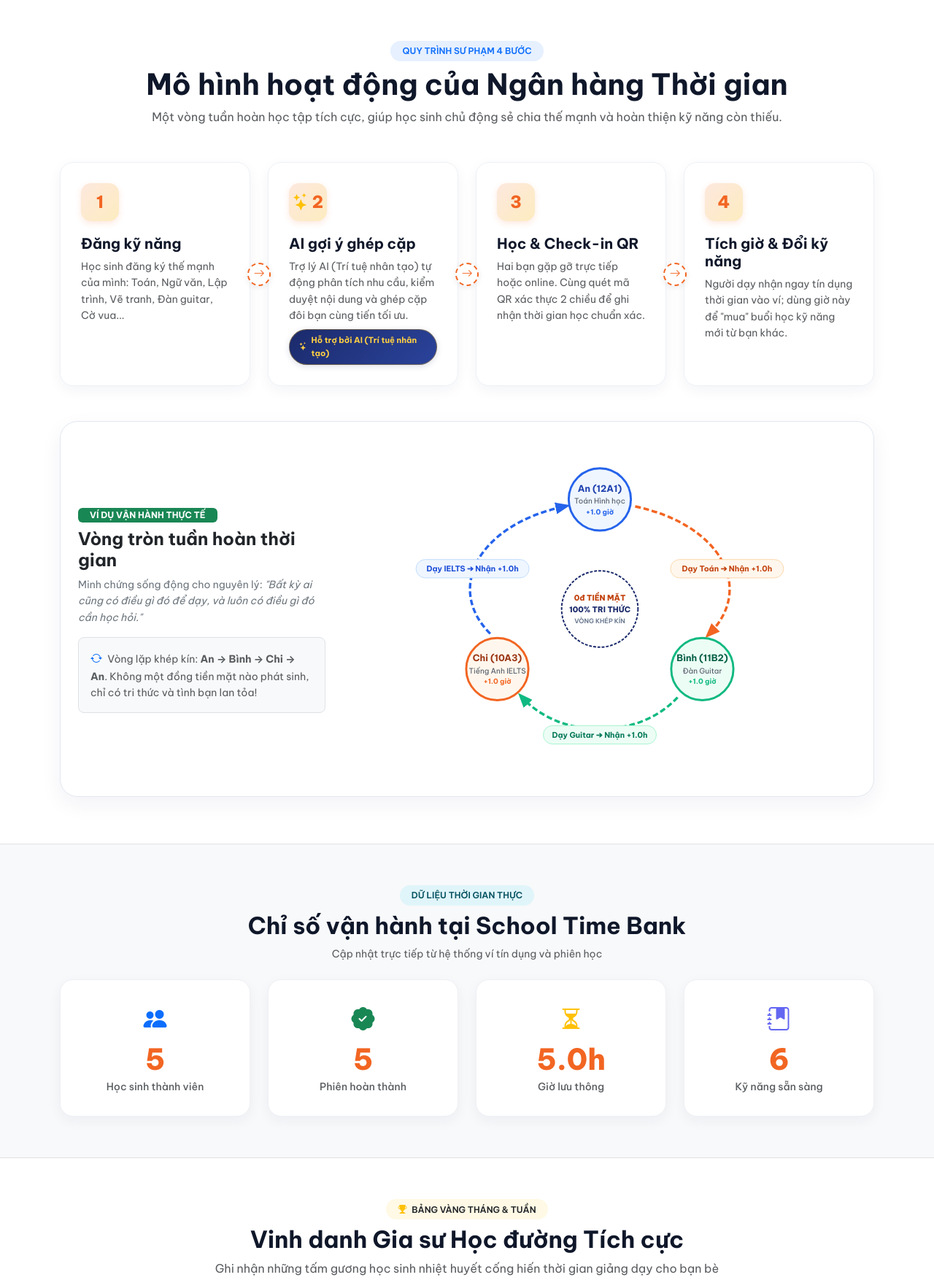
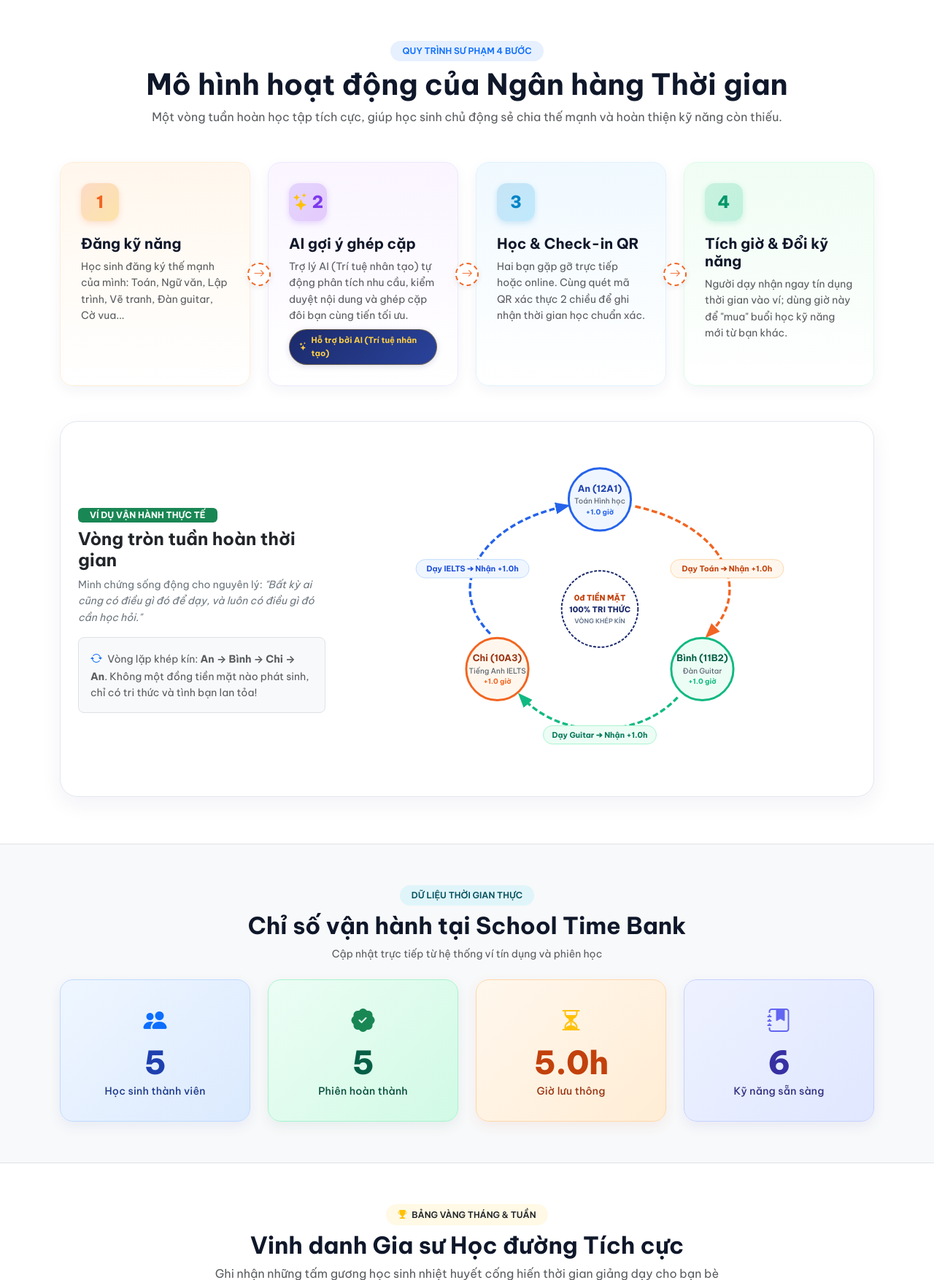
Before and after one commit to shachiko/timebank-edu, a Flask app: page / in a window 1280 px wide. Shown: the part 1720-3474 px from the top of the page at 73% size. Run offline with Flask 3, Linux system fonts and the light colour scheme; data comes from the database, SQL or seed files in the repository; some libraries are stand-ins or nearby versions.

Commit message:
feat(ui): refine terminology, Vietnamese quotation marks, and modern color palette for navbar, steps, and stats

```diff
--- a/run_all_tests.py
+++ b/run_all_tests.py
@@ -35,14 +35,15 @@ test_files = [
     "test_prompt27_postgres_round.py",
     "test_prompt28_hide_google_drive.py",
     "test_prompt29_admin_tabs.py",
-    "test_prompt30_school_management.py"
+    "test_prompt30_school_management.py",
+    "test_prompt31_ui_wording_color.py"
 ]
 
 results = {}
 all_passed = True
 
 print("=" * 70)
-print("CHẠY TOÀN BỘ REGRESSION TEST SUITE CHO TIMEBANK EDU (PROMPT 30)")
+print("CHẠY TOÀN BỘ REGRESSION TEST SUITE CHO TIMEBANK EDU (PROMPT 31)")
 print("=" * 70)
 
 for tf in test_files:
--- a/static/css/style.css
+++ b/static/css/style.css
@@ -488,6 +502,63 @@ pre, code {
   padding: 1.75rem;
   height: 100%;
   position: relative;
+}
+
+/* 4 Thẻ mô hình hoạt động - Màu nền nhẹ pastel khác nhau cho từng thẻ */
+.step-card.step-card-1 {
+  background: linear-gradient(180deg, #FFF7ED 0%, #FFFFFF 100%) !important;
+  border: 1px solid #FFEDD5 !important;
+}
+.step-card.step-card-1 .step-badge {
+  background: linear-gradient(135deg, rgba(242, 101, 34, 0.2) 0%, rgba(245, 179, 1, 0.3) 100%);
+  color: #F26522;
+  box-shadow: 0 3px 8px rgba(242, 101, 34, 0.18);
+}
+.step-card.step-card-1:hover {
+  border-color: #FDBA74 !important;
+  box-shadow: 0 12px 28px rgba(242, 101, 34, 0.16) !important;
+}
+
+.step-card.step-card-2 {
+  background: linear-gradient(180deg, #FAF5FF 0%, #FFFFFF 100%) !important;
+  border: 1px solid #EDE9FE !important;
+}
+.step-card.step-card-2 .step-badge {
+  background: linear-gradient(135deg, rgba(124, 58, 237, 0.18) 0%, rgba(168, 85, 247, 0.28) 100%);
+  color: #7C3AED;
+  box-shadow: 0 3px 8px rgba(124, 58, 237, 0.18);
+}
+.step-card.step-card-2:hover {
+  border-color: #C4B5FD !important;
+  box-shadow: 0 12px 28px rgba(124, 58, 237, 0.16) !important;
+}
+
+.step-card.step-card-3 {
+  background: linear-gradient(180deg, #F0F9FF 0%, #FFFFFF 100%) !important;
+  border: 1px solid #E0F2FE !important;
+}
+.step-card.step-card-3 .step-badge {
+  background: linear-gradient(135deg, rgba(2, 132, 199, 0.18) 0%, rgba(56, 189, 248, 0.28) 100%);
+  color: #0284C7;
+  box-shadow: 0 3px 8px rgba(2, 132, 199, 0.18);
+}
+.step-card.step-card-3:hover {
+  border-color: #7DD3FC !important;
+  box-shadow: 0 12px 28px rgba(2, 132, 199, 0.16) !important;
+}
+
+.step-card.step-card-4 {
+  background: linear-gradient(180deg, #F0FDF4 0%, #FFFFFF 100%) !important;
+  border: 1px solid #DCFCE7 !important;
+}
+.step-card.step-card-4 .step-badge {
+  background: linear-gradient(135deg, rgba(16, 185, 129, 0.18) 0%, rgba(52, 211, 153, 0.28) 100%);
+  color: #059669;
+  box-shadow: 0 3px 8px rgba(16, 185, 129, 0.18);
+}
+.step-card.step-card-4:hover {
+  border-color: #86EFAC !important;
+  box-shadow: 0 12px 28px rgba(16, 185, 129, 0.16) !important;
 }
 
 .step-badge {
@@ -647,20 +718,99 @@ pre, code {
    10. COUNTER CARD & LEADERBOARD
    ============================================================================== */
 .stat-card {
-  padding: 1.75rem 1.25rem;
+  padding: 1.85rem 1.25rem;
   text-align: center;
+  border-radius: 18px !important;
+  transition: all 0.3s cubic-bezier(0.16, 1, 0.3, 1);
+  position: relative;
+  overflow: hidden;
 }
 
-.stat-card:hover {
-  transform: translateY(-4px);
-  border-color: rgba(242, 101, 34, 0.35);
+.stat-card .stat-number {
+  font-size: 2.75rem;
+  font-weight: 800;
+  line-height: 1.1;
+  letter-spacing: -0.5px;
+  margin-top: 0.25rem;
+  margin-bottom: 0.25rem;
 }
 
-.stat-number {
-  font-size: 2.5rem;
-  font-weight: 800;
-  color: #F26522;
-  line-height: 1.1;
+.stat-card .stat-label {
+  font-size: 0.88rem;
+  font-weight: 600;
+  letter-spacing: 0.2px;
+}
+
+/* Thẻ 1: Học sinh thành viên - Gradient Sky / Blue */
+.stat-card.stat-card-1 {
+  background: linear-gradient(135deg, #EFF6FF 0%, #DBEAFE 100%) !important;
+  border: 1px solid #BFDBFE !important;
+  box-shadow: 0 6px 18px rgba(30, 64, 175, 0.08) !important;
+}
+.stat-card.stat-card-1 .stat-number {
+  color: #1E40AF !important;
+}
+.stat-card.stat-card-1 .stat-label {
+  color: #1E3A8A !important;
+}
+.stat-card.stat-card-1:hover {
+  transform: translateY(-5px);
+  box-shadow: 0 12px 28px rgba(30, 64, 175, 0.16) !important;
+  border-color: #93C5FD !important;
+}
+
+/* Thẻ 2: Phiên hoàn thành - Gradient Mint / Emerald Green */
+.stat-card.stat-card-2 {
+  background: linear-gradient(135deg, #ECFDF5 0%, #D1FAE5 100%) !important;
+  border: 1px solid #A7F3D0 !important;
+  box-shadow: 0 6px 18px rgba(6, 95, 70, 0.08) !important;
+}
+.stat-card.stat-card-2 .stat-number {
+  color: #065F46 !important;
+}
+.stat-card.stat-card-2 .stat-label {
+  color: #064E3B !important;
+}
+.stat-card.stat-card-2:hover {
+  transform: translateY(-5px);
+  box-shadow: 0 12px 28px rgba(6, 95, 70, 0.16) !important;
+  border-color: #6EE7B7 !important;
+}
+
+/* Thẻ 3: Giờ lưu thông - Gradient Warm Amber / Sunset Orange */
+.stat-card.stat-card-3 {
+  background: linear-gradient(135deg, #FFF7ED 0%, #FFEDD5 100%) !important;
+  border: 1px solid #FED7AA !important;
+  box-shadow: 0 6px 18px rgba(194, 65, 12, 0.08) !important;
+}
+.stat-card.stat-card-3 .stat-number {
+  color: #C2410C !important;
+}
+.stat-card.stat-card-3 .stat-label {
+  color: #9A3412 !important;
+}
+.stat-card.stat-card-3:hover {
+  transform: translateY(-5px);
+  box-shadow: 0 12px 28px rgba(194, 65, 12, 0.16) !important;
+  border-color: #FDBA74 !important;
+}
+
+/* Thẻ 4: Kỹ năng sẵn sàng - Gradient Royal Purple / Indigo */
+.stat-card.stat-card-4 {
+  background: linear-gradient(135deg, #EEF2FF 0%, #E0E7FF 100%) !important;
+  border: 1px solid #C7D2FE !important;
+  box-shadow: 0 6px 18px rgba(55, 48, 163, 0.08) !important;
+}
+.stat-card.stat-card-4 .stat-number {
+  color: #3730A3 !important;
+}
+.stat-card.stat-card-4 .stat-label {
+  color: #312E81 !important;
+}
+.stat-card.stat-card-4:hover {
+  transform: translateY(-5px);
+  box-shadow: 0 12px 28px rgba(55, 48, 163, 0.16) !important;
+  border-color: #A5B4FC !important;
 }
 
 .tutor-card.rank-1 {
--- a/templates/admin.html
+++ b/templates/admin.html
@@ -37,7 +37,7 @@
           <span class="badge bg-light text-dark border px-3 py-2 rounded-pill">{{ current_school_name }}</span>
         {% endif %}
       </div>
-      <h2 class="fw-bold mb-0 text-dark">Hệ thống Quản trị Gian hàng Đa trường</h2>
+      <h2 class="fw-bold mb-0 text-dark">Hệ thống Quản trị Đa trường học</h2>
       <p class="text-muted small mb-0">School Time Bank — Phân quyền & Giám sát Giáo dục Toàn diện</p>
     </div>
 
--- a/templates/index.html
+++ b/templates/index.html
@@ -29,7 +29,7 @@
     <div class="row align-items-center g-5 mt-1">
       <div class="col-lg-7">
         <p class="hero-tagline mb-2">
-          <i class="bi bi-quote fs-4 text-warning"></i> Một giờ bạn dạy — một giờ bạn được học. <i class="bi bi-quote fs-4 text-warning"></i>
+          “Một giờ bạn dạy — một giờ bạn được học.”
         </p>
 
         <p class="text-secondary small mb-3 fst-italic">
@@ -99,7 +99,7 @@
         Không Gian Trao Đổi Kỹ Năng Trực Tuyến Chuẩn Sư Phạm
       </h2>
       <p class="text-secondary fs-6 mb-0">
-        Trải nghiệm phòng học JaaS WebRTC hiện đại, kết nối người dạy và người học không khoảng cách với 4 ưu điểm vượt trội:
+        Trải nghiệm lớp học ảo hiện đại, kết nối người dạy và người học không khoảng cách với 4 ưu điểm vượt trội:
       </p>
     </div>
 
@@ -203,7 +203,7 @@
     <div class="row g-4 mb-5">
       <!-- Bước 1 -->
       <div class="col-md-6 col-lg-3 position-relative">
-        <div class="step-card h-100">
+        <div class="step-card step-card-1 h-100">
           <div class="step-badge fw-bolder">1</div>
           <h5 class="fw-bold mb-2">Đăng kỹ năng</h5>
           <p class="text-muted small mb-0">Học sinh đăng ký thế mạnh của mình: Toán, Ngữ văn, Lập trình, Vẽ tranh, Đàn guitar, Cờ vua...</p>
@@ -215,7 +215,7 @@
 
       <!-- Bước 2 -->
       <div class="col-md-6 col-lg-3 position-relative">
-        <div class="step-card h-100">
+        <div class="step-card step-card-2 h-100">
           <div class="step-badge fw-bolder"><i class="bi bi-stars text-warning me-1"></i>2</div>
           <h5 class="fw-bold mb-2">AI gợi ý ghép cặp</h5>
           <p class="text-muted small mb-0">Trợ lý AI (Trí tuệ nhân tạo) tự động phân tích nhu cầu, kiểm duyệt nội dung và ghép cặp đôi bạn cùng tiến tối ưu.</p>
@@ -228,7 +228,7 @@
 
       <!-- Bước 3 -->
       <div class="col-md-6 col-lg-3 position-relative">
-        <div class="step-card h-100">
+        <div class="step-card step-card-3 h-100">
           <div class="step-badge fw-bolder">3</div>
           <h5 class="fw-bold mb-2">Học & Check-in QR</h5>
           <p class="text-muted small mb-0">Hai bạn gặp gỡ trực tiếp hoặc online. Cùng quét mã QR xác thực 2 chiều để ghi nhận thời gian học chuẩn xác.</p>
@@ -240,7 +240,7 @@
 
       <!-- Bước 4 -->
       <div class="col-md-6 col-lg-3 position-relative">
-        <div class="step-card h-100">
+        <div class="step-card step-card-4 h-100">
           <div class="step-badge fw-bolder">4</div>
           <h5 class="fw-bold mb-2">Tích giờ & Đổi kỹ năng</h5>
           <p class="text-muted small mb-0">Người dạy nhận ngay tín dụng thời gian vào ví; dùng giờ này để "mua" buổi học kỹ năng mới từ bạn khác.</p>
@@ -337,34 +337,34 @@
 
     <div class="row g-4 justify-content-center">
       <div class="col-6 col-md-3">
-        <div class="stat-card">
+        <div class="stat-card stat-card-1">
           <div class="text-primary mb-2"><i class="bi bi-people-fill fs-2"></i></div>
           <div class="stat-number">{{ stats.tong_thanh_vien }}</div>
-          <div class="text-muted small fw-medium mt-1">Học sinh thành viên</div>
+          <div class="stat-label small fw-medium mt-1">Học sinh thành viên</div>
         </div>
       </div>
 
       <div class="col-6 col-md-3">
-        <div class="stat-card">
+        <div class="stat-card stat-card-2">
           <div class="text-success mb-2"><i class="bi bi-patch-check-fill fs-2"></i></div>
           <div class="stat-number">{{ stats.phien_hoan_thanh }}</div>
-          <div class="text-muted small fw-medium mt-1">Phiên hoàn thành</div>
+          <div class="stat-label small fw-medium mt-1">Phiên hoàn thành</div>
         </div>
       </div>
 
       <div class="col-6 col-md-3">
-        <div class="stat-card">
+        <div class="stat-card stat-card-3">
           <div class="text-warning mb-2"><i class="bi bi-hourglass-split fs-2"></i></div>
           <div class="stat-number">{{ stats.gio_luu_thong }}h</div>
-          <div class="text-muted small fw-medium mt-1">Giờ lưu thông</div>
+          <div class="stat-label small fw-medium mt-1">Giờ lưu thông</div>
         </div>
       </div>
 
       <div class="col-6 col-md-3">
-        <div class="stat-card">
+        <div class="stat-card stat-card-4">
           <div class="text-indigo mb-2" style="color: #6366f1;"><i class="bi bi-journal-bookmark-fill fs-2"></i></div>
           <div class="stat-number">{{ stats.ky_nang_san_sang }}</div>
-          <div class="text-muted small fw-medium mt-1">Kỹ năng sẵn sàng</div>
+          <div class="stat-label small fw-medium mt-1">Kỹ năng sẵn sàng</div>
         </div>
       </div>
     </div>
@@ -538,7 +538,7 @@
     <!-- Danh sách các trường tham gia hệ thống từ CSDL -->
     <div class="mb-5 pb-3 border-bottom">
       <div class="text-center max-w-700 mx-auto mb-4">
-        <span class="badge bg-warning text-dark fw-bold px-3 py-2 rounded-pill mb-2"><i class="bi bi-buildings-fill me-1"></i> HỆ THỐNG GIAN HÀNG ĐA TRƯỜNG</span>
+        <span class="badge bg-warning text-dark fw-bold px-3 py-2 rounded-pill mb-2"><i class="bi bi-buildings-fill me-1"></i> HỆ THỐNG ĐA TRƯỜNG HỌC</span>
         <h3 class="fw-bold">Các Trường Học Tham Gia Thí Điểm & Triển Khai</h3>
         <p class="text-muted small">Không gian trao đổi kỹ năng học đường được cá nhân hóa và quản trị độc lập cho từng trường.</p>
       </div>
@@ -553,7 +553,7 @@
                   <i class="bi {{ 'bi-broadcast' if s.trang_thai == 'dang_thi_diem' else 'bi-clock-history' }} me-1"></i>
                   {{ 'Đang thí điểm' if s.trang_thai == 'dang_thi_diem' else 'Chuẩn bị triển khai' }}
                 </span>
-                <small class="text-muted">Gian hàng #{{ s.id }}</small>
+                <small class="text-muted">Trường #{{ s.id }}</small>
               </div>
 
               <!-- Vị trí logo thật hoặc tên trường nổi bật trang nhã -->
@@ -587,7 +587,7 @@
             <div class="card border-0 shadow-sm rounded-4 p-3 bg-white h-100 border-top border-4 border-success">
               <div class="d-flex justify-content-between align-items-center mb-2">
                 <span class="badge bg-success bg-opacity-10 text-success fw-bold"><i class="bi bi-broadcast me-1"></i>Đang thí điểm</span>
-                <small class="text-muted">Gian hàng #1</small>
+                <small class="text-muted">Trường #1</small>
               </div>
               <div class="school-logo-frame mb-3 text-center">
                 <div class="school-logo-fallback"><i class="bi bi-buildings-fill text-primary me-1"></i>UKA Academy Hạ Long</div>
--- a/templates/register.html
+++ b/templates/register.html
@@ -12,7 +12,7 @@
             <i class="bi bi-gift-fill me-1"></i> TẶNG NGAY 2.0 GIỜ TÍN DỤNG KHI MỞ VÍ
           </div>
           <h4 class="fw-bold text-dark mb-1">Mở ví Ngân hàng Thời gian</h4>
-          <p class="text-muted small mb-0">Hệ thống Gian hàng Đa trường — School Time Bank</p>
+          <p class="text-muted small mb-0">Hệ thống Đa trường học — School Time Bank</p>
         </div>
 
         <div class="card-body p-4 p-md-5 pt-3">
```
Also changed, not shown: other parts of static/css/style.css (+27 -13 lines), templates/virtual_room.html (+18 -18 lines), test_prompt31_ui_wording_color.py (added, +176 -0 lines), README.md.
